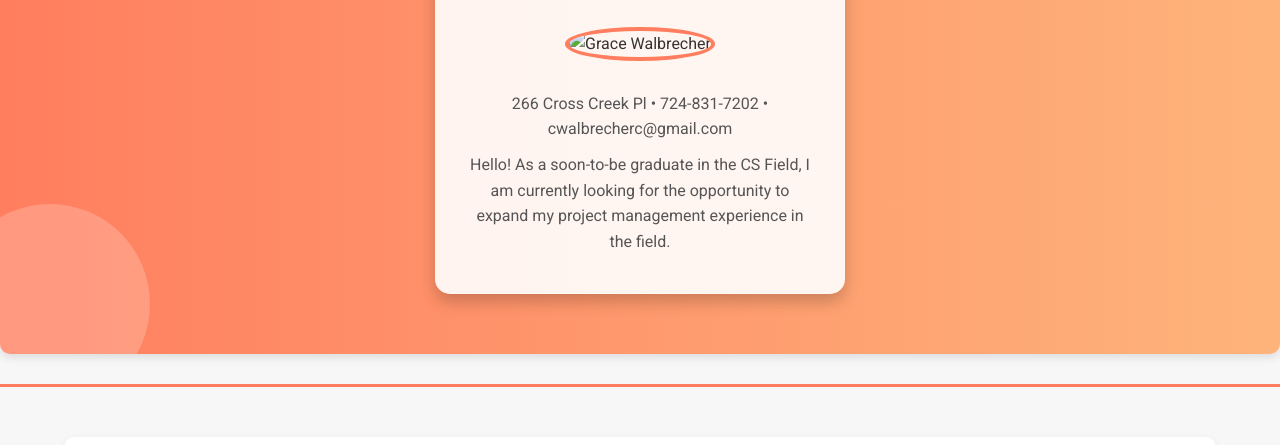
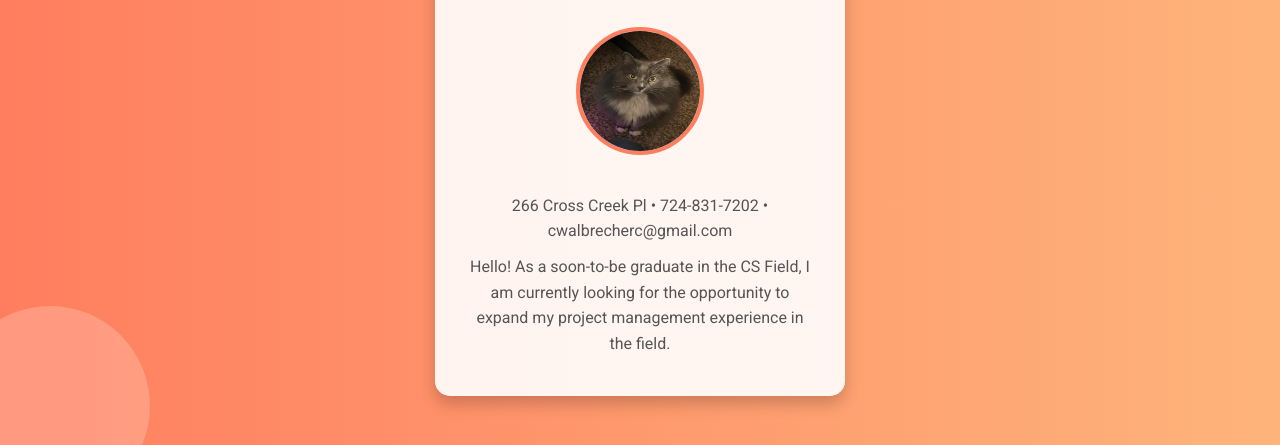
Before and after one commit to Gwalbrecher/CV, a plain HTML site: page index.html in a window 1280 px wide. Shown: the part 303-748 px from the top of the page. Drawn offline with Linux system fonts and the light colour scheme.

Commit message:
Update index.html

```diff
--- a/index.html
+++ b/index.html
@@ -19,7 +19,7 @@
     <section class="splash">
         <div class="card">
             <h1>Grace Walbrecher</h1>
-            <img src=".//grace_walbrecher.png" alt="Grace Walbrecher">
+            <img src="./Images/grace_walbrecher.png" alt="Grace Walbrecher">
             <p class="address">266 Cross Creek Pl &#8226; 724-831-7202 &#8226; cwalbrecherc@gmail.com</p>
             <p class="tagline">Hello! As a soon-to-be graduate in the CS Field, I am currently looking for the opportunity to expand my project management experience in the field.</p>
         </div>
```
